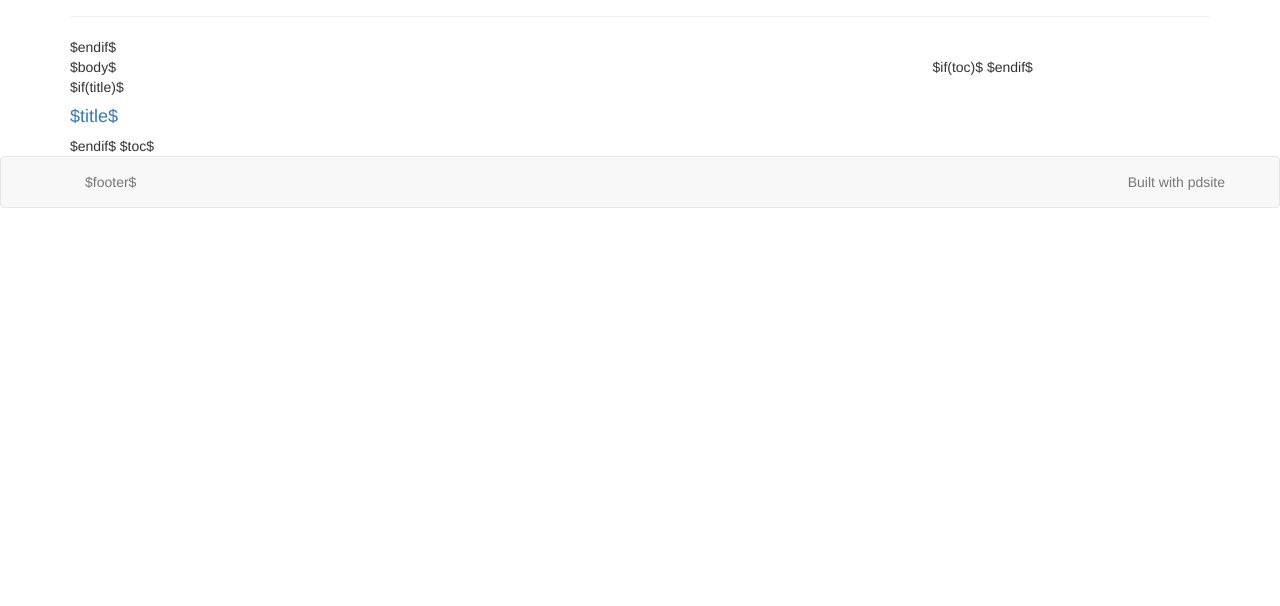
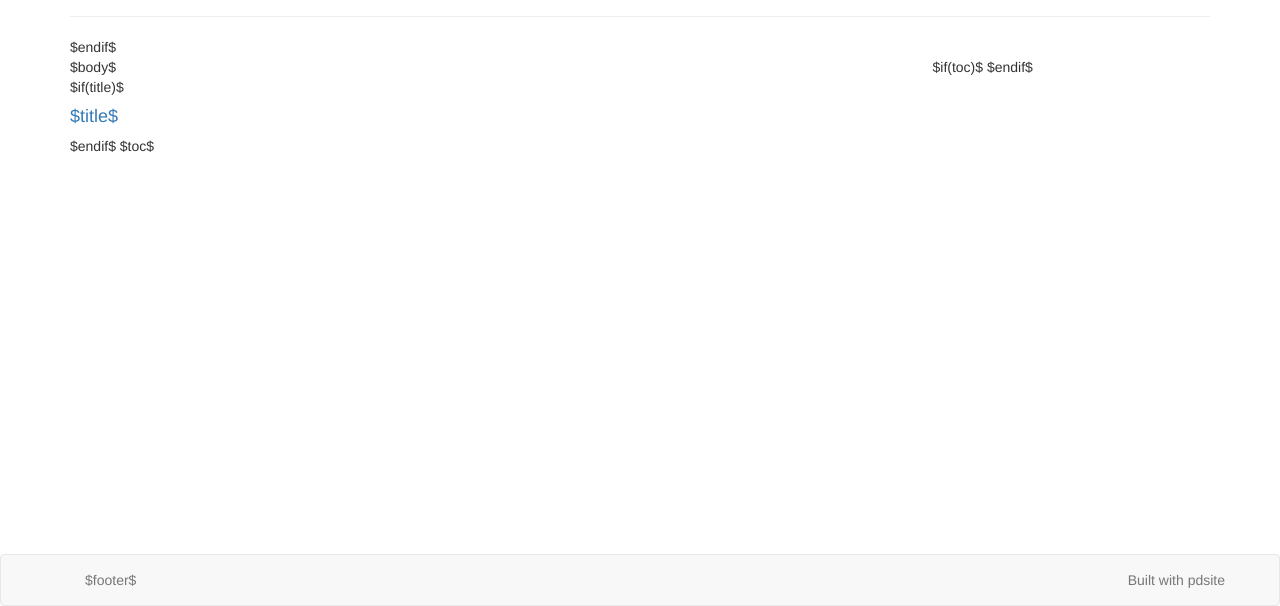
Before and after one commit to GordStephen/pdsite, a plain HTML site: page themes/default/template.html in a window 1280 px wide. Shown: the part 194-800 px from the top of the page. Drawn offline with nearby package versions, Linux system fonts and the light colour scheme; files that its build step writes are made by us from their sources; the site is published under a folder, as on GitHub Pages, so addresses that start at the root find nothing.

Commit message:
Support sites without an empty base dir [fix]

```diff
--- a/themes/default/template.html
+++ b/themes/default/template.html
@@ -28,7 +28,7 @@ $if(bootswatch)$
 $else$
   <link rel="stylesheet" href="https://maxcdn.bootstrapcdn.com/bootstrap/3.3.6/css/bootstrap.min.css">
 $endif$
-  <link rel="stylesheet" href="/styles.css">
+  <link rel="stylesheet" href="$site_base_path$/styles.css">
 $if(math)$
   $math$
 $endif$
```
Also changed, not shown: 1 other file.
